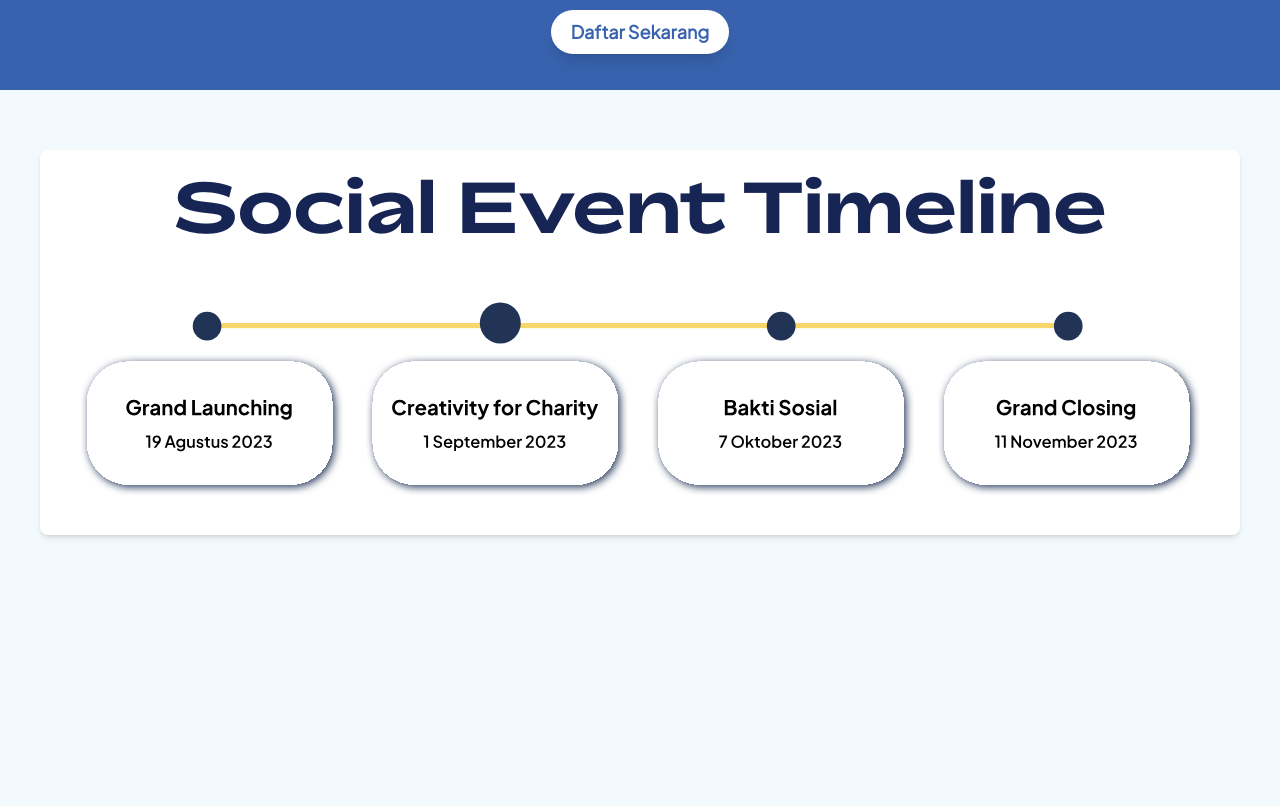
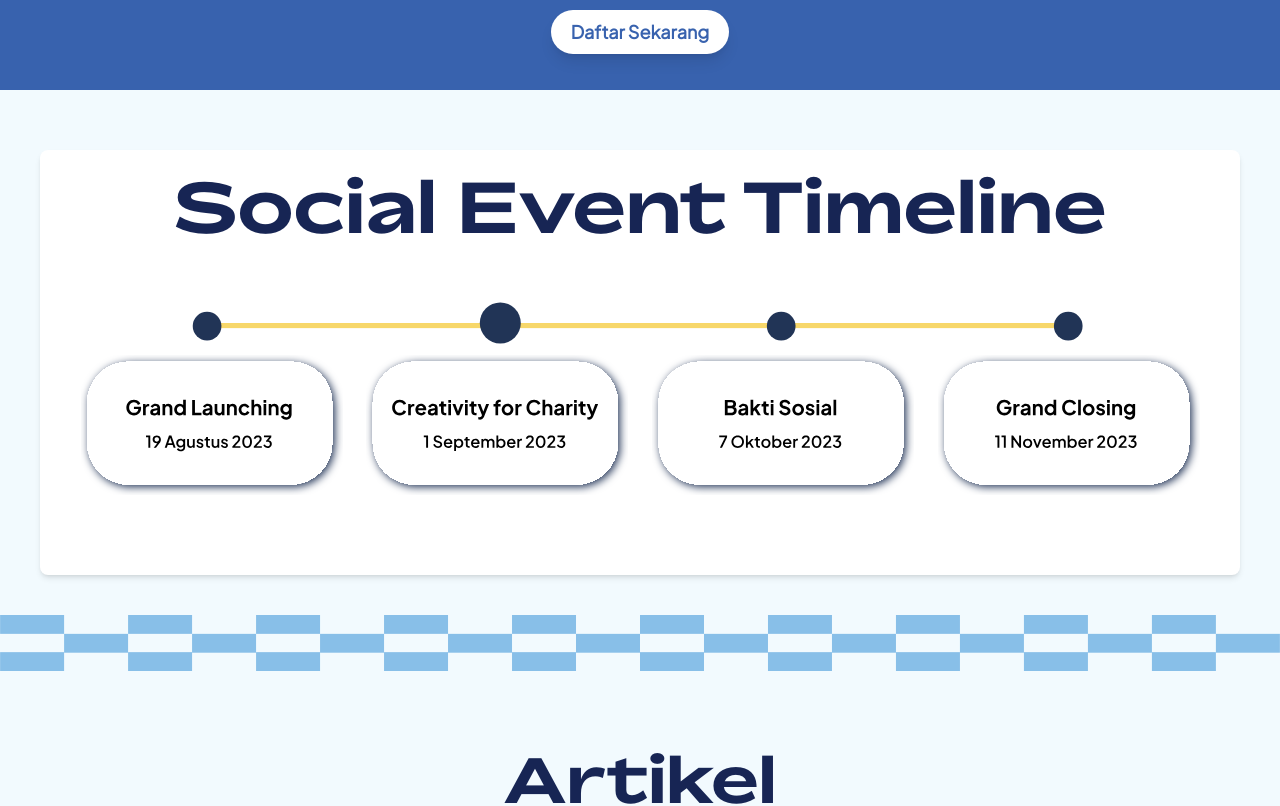
Before and after one commit to Depok-Kita/depkit-2023, a Next.js app: page / in a window 1280 px wide. Shown: the part 710-1516 px from the top of the page. Built offline with nearby package versions, Linux system fonts and the light colour scheme.

Commit message:
fix: Fixing timeline styling

```diff
--- a/src/pages/index.tsx
+++ b/src/pages/index.tsx
@@ -12,10 +12,10 @@ export const Home = () => {
       className={`bg-[#F2FAFE]`}
     >
       <Hero />
-      <section id="sosvent" className='relative mt-5 p-10 min-h-screen'>
+      <section id="sosvent" className='relative mt-5 p-10'>
         <aside className="p-5 shadow-md bg-white rounded-lg h-full">
           <h1 className='text-4xl font-bossa md:text-7xl font-bold text-blue-950 text-center'>Social Event Timeline</h1>
-          <div className='p-5 mt-10 overflow-x-scroll'>
+          <div className='p-5 my-10 overflow-x-auto'>
             <img src="/timeline.svg" className='min-w-[700px] w-full' />
           </div>
         </aside>
```
